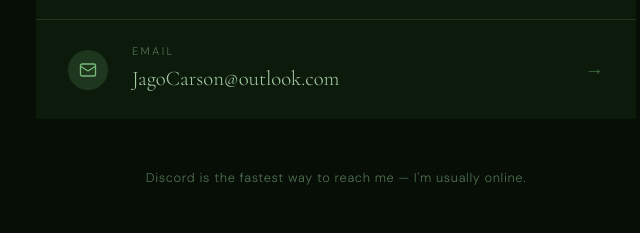
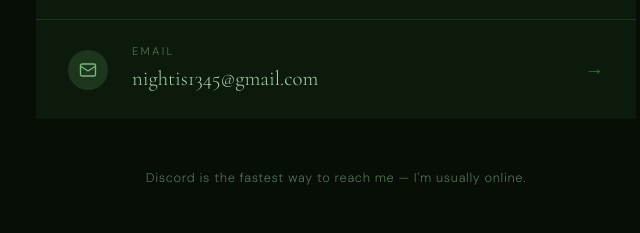
Before and after one commit to JagoCarson-BUUGSSS/JagoCarson-BUUGSSS_portfolio, a plain HTML site: page index.html in a window 1280 px wide. Shown: the part 4780-5013 px from the top of the page, 304-944 px from the left. Drawn offline with nearby package versions, Linux system fonts and the light colour scheme.

Commit message:
Update index.html

```diff
--- a/index.html
+++ b/index.html
@@ -808,7 +808,7 @@
           </div>
           <span class="contact-arrow">→</span>
         </a>
-        <a class="contact-row" href="mailto:JagoCarson@outlook.com">
+        <a class="contact-row" href="mailto:nightis1345@gmail.com">
           <div class="contact-icon">
             <svg viewBox="0 0 24 24" fill="none" stroke="#7ab87a" stroke-width="1.8" stroke-linecap="round" stroke-linejoin="round" aria-hidden="true">
               <rect x="2" y="4" width="20" height="16" rx="2"/><path d="m22 7-8.97 5.7a1.94 1.94 0 0 1-2.06 0L2 7"/>
@@ -816,7 +816,7 @@
           </div>
           <div>
             <div class="contact-platform">Email</div>
-            <div class="contact-handle">JagoCarson@outlook.com</div>
+            <div class="contact-handle">nightis1345@gmail.com</div>
           </div>
           <span class="contact-arrow">→</span>
         </a>
```
